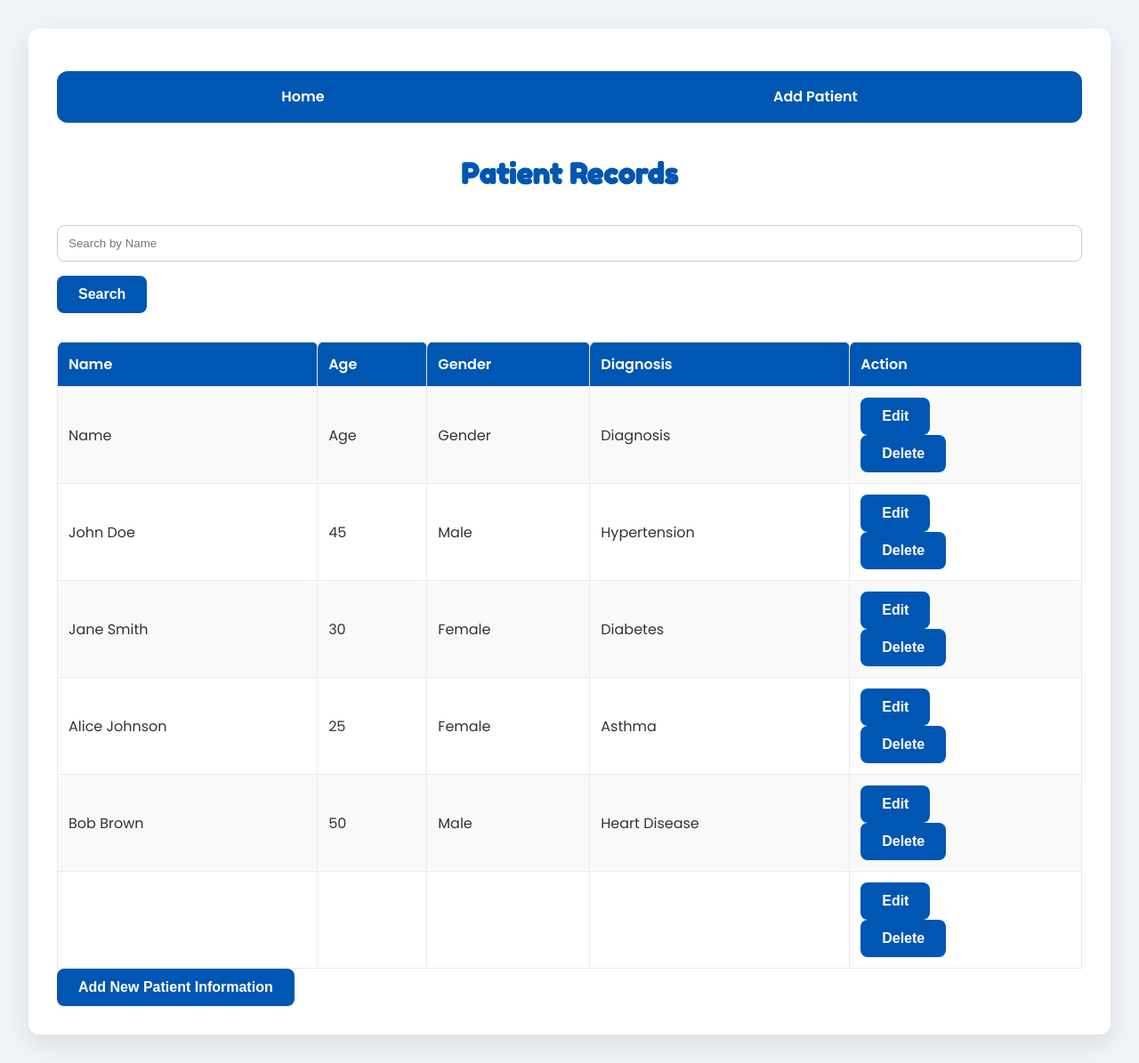
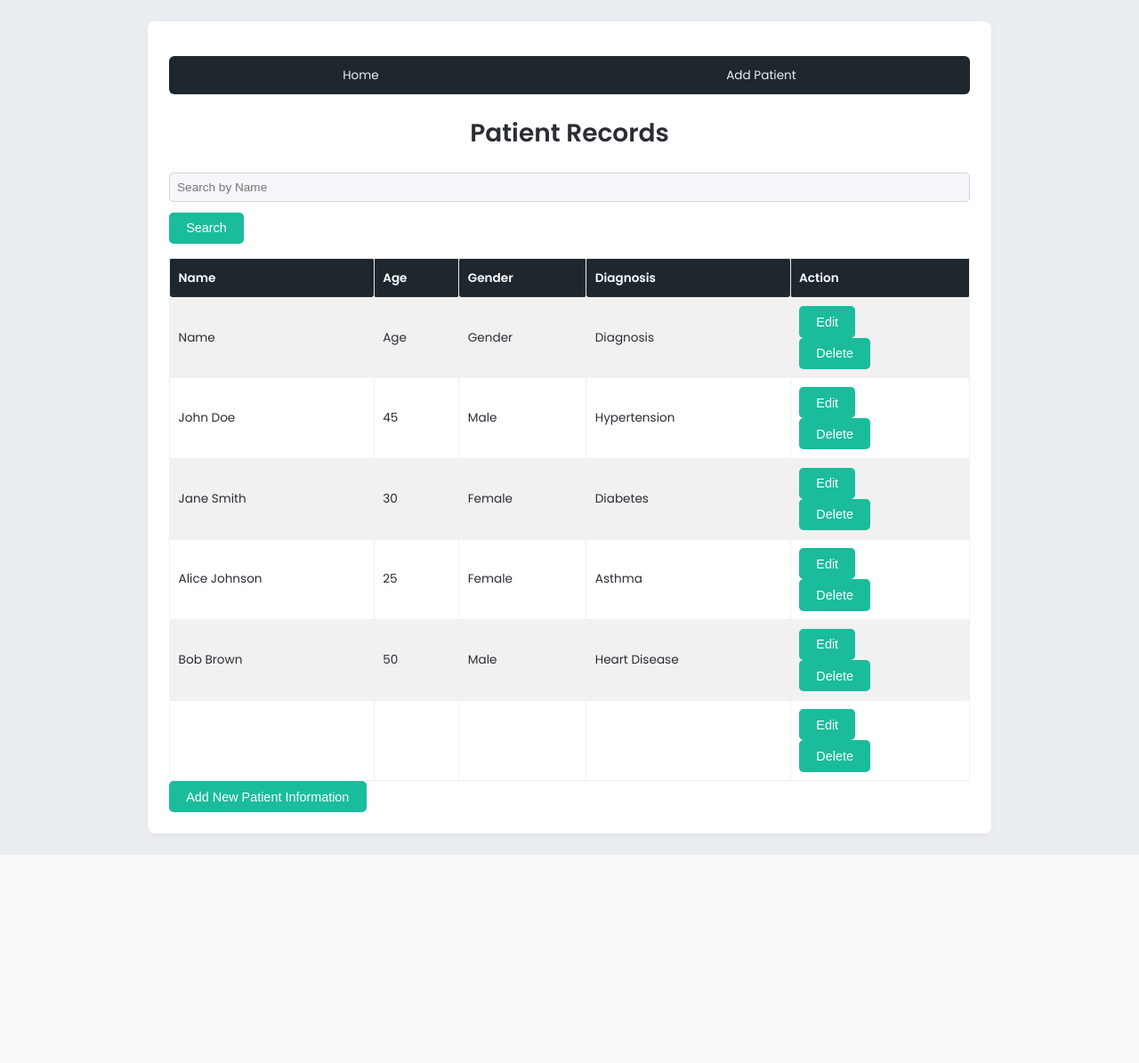
Before and after one commit to benjister/patient-data-management-system, a Flask app: page /patients in a window 1280 px wide. Shown: the whole page at 89% size. After the commit the page ends 961 px from the top, so only its background shows below. Run offline with Flask 2, Linux system fonts and the light colour scheme.

Commit message:
Update styles.css

```diff
--- a/static/styles.css
+++ b/static/styles.css
@@ -1,67 +1,75 @@
-@import url('https://fonts.googleapis.com/css2?family=Poppins:wght@300;400;600&family=Fredoka+One&display=swap');
+@import url('https://fonts.googleapis.com/css2?family=Poppins:wght@300;400;600&display=swap');
 
 body {
     font-family: 'Poppins', sans-serif;
-    background-color: #f0f4f8;
-    color: #333;
+    background-color: #eaeef3;
+    color: #2a2d34;
     margin: 0;
     padding: 0;
-    line-height: 1.6;
+    line-height: 1.75;
+    font-size: 15px;
 }
 
 .container {
-    width: 90%;
-    max-width: 1200px;
-    margin: 2rem auto;
-    padding: 2rem;
-    background-color: #ffffff;
-    border-radius: 12px;
-    box-shadow: 0 10px 30px rgba(0, 0, 0, 0.1);
+    width: 80%;
+    max-width: 900px;
+    margin: 1.5rem auto;
+    padding: 1.5rem;
+    background-color: #fff;
+    border-radius: 8px;
+    box-shadow: 0 2px 10px rgba(0, 0, 0, 0.05);
 }
 
 nav ul {
     list-style: none;
     padding: 0;
     display: flex;
-    justify-content: space-around;
-    background-color: #0056b3;
-    border-radius: 12px;
-    margin-bottom: 2rem;
+    justify-content: center;
+    background-color: #1e272e;
+    border-radius: 6px;
+    margin-bottom: 1rem;
+    overflow: hidden;
 }
 
 nav ul li {
     margin: 0;
+    flex-grow: 1;
 }
 
 nav ul li a {
-    color: white;
+    color: #ecf0f1;
     text-decoration: none;
-    padding: 1rem;
+    padding: 0.6rem 1rem;
     display: block;
-    font-weight: 600;
+    text-align: center;
+    font-size: 0.85rem;
+    font-weight: 500;
+    transition: background-color 0.3s ease-in-out;
 }
 
 nav ul li a:hover {
-    background-color: #004494;
-    border-radius: 12px;
+    background-color: #34495e;
 }
 
 h1 {
-    font-family: 'Fredoka One', cursive;
-    color: #0056b3;
+    font-family: 'Poppins', sans-serif;
+    font-weight: 600;
+    font-size: 1.75rem;
+    color: #2a2d34;
     text-align: center;
-    margin-bottom: 2rem;
+    margin-bottom: 1.25rem;
 }
 
 .form-group {
-    margin-bottom: 1.5rem;
+    margin-bottom: 1rem;
 }
 
 label {
     display: block;
-    margin-bottom: 0.5rem;
-    font-weight: 600;
-    color: #333;
+    margin-bottom: 0.4rem;
+    font-weight: 500;
+    color: #2a2d34;
+    font-size: 0.85rem;
 }
 
 input[type="text"],
@@ -70,13 +78,14 @@ input[type="password"],
 select,
 textarea {
     width: 100%;
-    padding: 0.75rem;
-    margin-bottom: 1rem;
-    border: 1px solid #ccc;
-    border-radius: 8px;
+    padding: 0.5rem;
+    margin-bottom: 0.75rem;
+    border: 1px solid #ced4da;
+    border-radius: 5px;
     box-sizing: border-box;
-    transition: all 0.3s ease-in-out;
-    font-weight: 400;
+    font-size: 0.85rem;
+    background-color: #f5f7fa;
+    transition: border-color 0.3s ease-in-out;
 }
 
 input[type="text"]:focus,
@@ -84,84 +93,68 @@ input[type="number"]:focus,
 input[type="password"]:focus,
 select:focus,
 textarea:focus {
-    border-color: #0056b3;
-    box-shadow: 0 0 0 4px rgba(0, 86, 179, 0.2);
+    border-color: #1abc9c;
+    background-color: #fff;
 }
 
 input[type="submit"],
 button {
-    background-color: #0056b3;
+    background-color: #1abc9c;
     color: white;
-    font-size: 1rem;
+    font-size: 0.9rem;
     cursor: pointer;
     transition: background-color 0.3s ease-in-out;
-    border-radius: 8px;
-    font-weight: 600;
+    border-radius: 5px;
+    padding: 0.6rem 1.2rem;
+    border: none;
+    font-weight: 500;
     text-transform: capitalize;
-    padding: 0.75rem 1.5rem;
-    border: none;
 }
 
 input[type="submit"]:hover,
 button:hover {
-    background-color: #004494;
-    box-shadow: 0 6px 12px rgba(50, 50, 93, 0.25), 0 3px 6px rgba(0, 0, 0, 0.12);
+    background-color: #16a085;
 }
 
 table {
     width: 100%;
     border-collapse: collapse;
-    margin-top: 2rem;
+    margin-top: 1rem;
+    font-size: 0.85rem;
 }
 
 table, th, td {
-    border: 1px solid #eaeaea;
+    border: 1px solid #ecf0f1;
 }
 
 th, td {
     text-align: left;
-    padding: 0.75rem;
-    border-radius: 8px;
+    padding: 0.6rem;
+    border-radius: 3px;
 }
 
 th {
-    background-color: #0056b3;
+    background-color: #1e272e;
     color: white;
-    border-radius: 8px 8px 0 0;
 }
 
 tr:nth-child(even) {
-    background-color: #f9f9f9;
+    background-color: #f1f1f1;
 }
 
 button.edit:before {
-    content: '✎';
-    padding-right: 5px;
+    content: '✏️';
+    padding-right: 0.2rem;
 }
 
 button.delete:before {
-    content: '✖';
-    padding-right: 5px;
+    content: '🗑️';
+    padding-right: 0.2rem;
 }
 
 button.search:before {
     content: '🔍';
-    padding-right: 5px;
-}
-
-button.info:before {
-    content: 'ℹ️';
-    padding-right: 5px;
-}
-
-button.warning:before {
-    content: '⚠️';
-    padding-right: 5px;
-}
-
-button.success:before {
-    content: '✔️';
-    padding-right: 5px;
+    padding-right: 0.2rem;
 }
 
 @media (max-width: 768px) {
@@ -177,4 +170,18 @@ button.success:before {
     nav ul li {
         margin-bottom: 0.5rem;
     }
+
+    h1 {
+        font-size: 1.5rem;
+    }
+
+    input[type="submit"],
+    button {
+        font-size: 0.8rem;
+        padding: 0.5rem 1rem;
+    }
+
+    table, th, td {
+        font-size: 0.8rem;
+    }
 }
```
